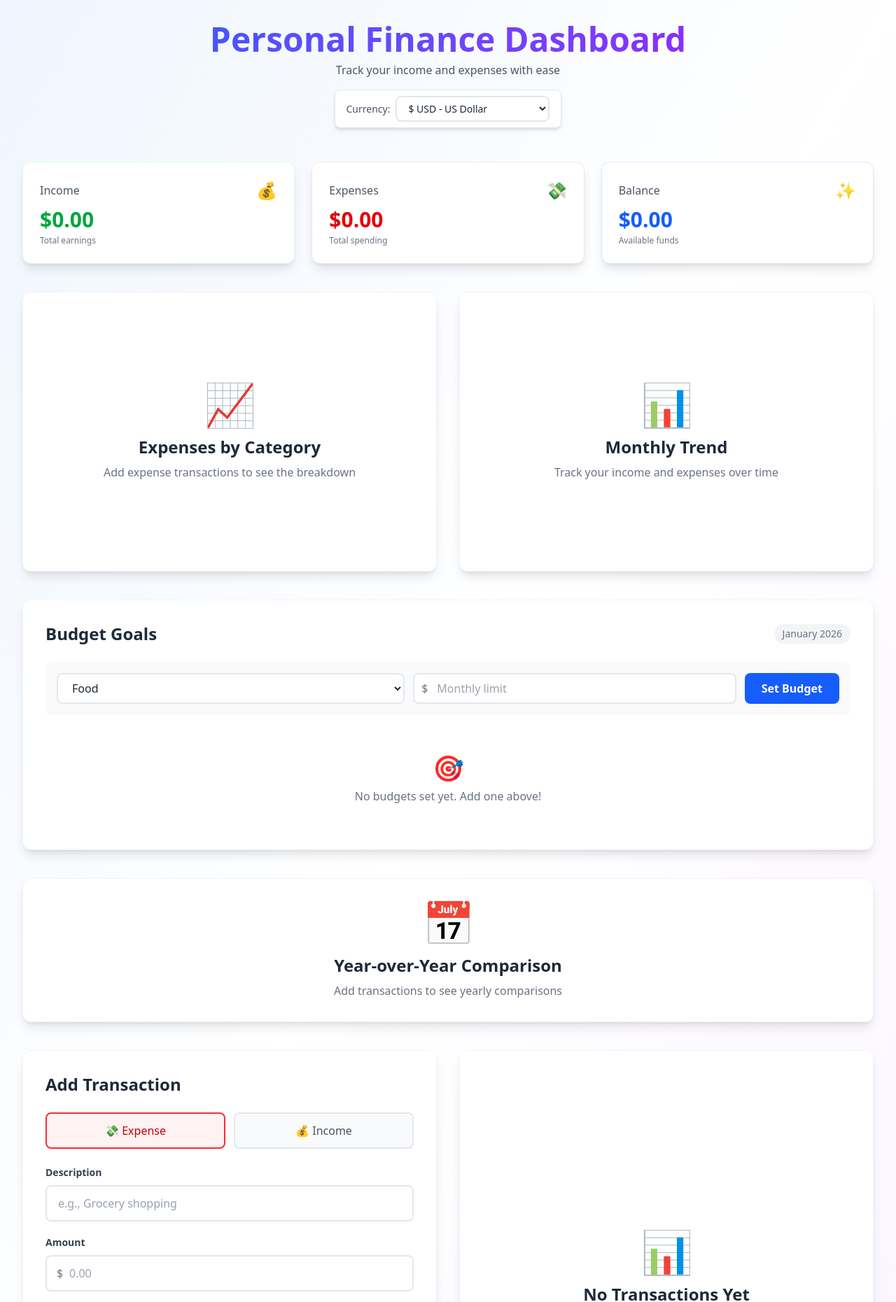
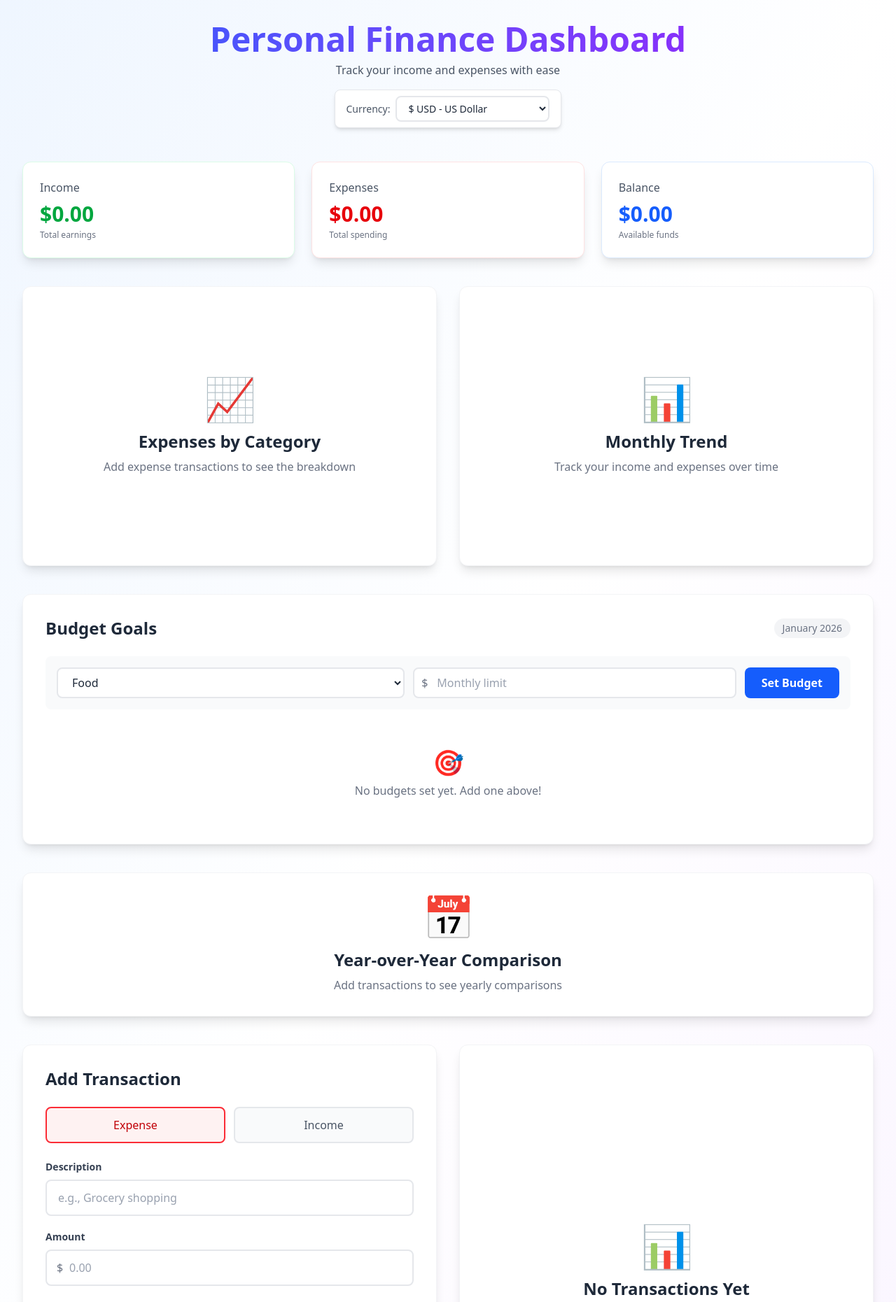
Before and after one commit to Crespo1301/finance-dashboard, a React (Vite) app: page / in a window 1280 px wide. Shown: the top 1861 px of the page at 70% size. Built offline with nearby package versions, Linux system fonts and the light colour scheme.

Commit message:
emojis removed

```diff
--- a/src/components/Summary.jsx
+++ b/src/components/Summary.jsx
@@ -18,7 +18,6 @@ function Summary({ transactions }) {
       <div className="bg-white p-6 rounded-xl shadow-lg hover:shadow-xl transition-all duration-300 border border-green-100">
         <div className="flex items-center justify-between mb-2">
           <p className="text-gray-600 font-medium">Income</p>
-          <span className="text-2xl">💰</span>
         </div>
         <p className="text-3xl font-bold text-green-600">{formatAmount(income)}</p>
         <p className="text-xs text-gray-500 mt-1">Total earnings</p>
@@ -27,7 +26,6 @@ function Summary({ transactions }) {
       <div className="bg-white p-6 rounded-xl shadow-lg hover:shadow-xl transition-all duration-300 border border-red-100">
         <div className="flex items-center justify-between mb-2">
           <p className="text-gray-600 font-medium">Expenses</p>
-          <span className="text-2xl">💸</span>
         </div>
         <p className="text-3xl font-bold text-red-600">{formatAmount(expenses)}</p>
         <p className="text-xs text-gray-500 mt-1">Total spending</p>
@@ -38,7 +36,6 @@ function Summary({ transactions }) {
       }`}>
         <div className="flex items-center justify-between mb-2">
           <p className="text-gray-600 font-medium">Balance</p>
-          <span className="text-2xl">{balance >= 0 ? '✨' : '⚠️'}</span>
         </div>
         <p className={`text-3xl font-bold ${
           balance >= 0 ? 'text-blue-600' : 'text-orange-600'
--- a/src/components/TransactionForm.jsx
+++ b/src/components/TransactionForm.jsx
@@ -62,7 +62,7 @@ function TransactionForm({ onAddTransaction }) {
             onChange={(e) => setType(e.target.value)}
             className="sr-only"
           />
-          <span className="font-medium">💸 Expense</span>
+          <span className="font-medium">Expense</span>
         </label>
         <label className={`flex-1 flex items-center justify-center p-3 rounded-lg cursor-pointer transition-all ${
           type === 'income'
@@ -77,7 +77,7 @@ function TransactionForm({ onAddTransaction }) {
             onChange={(e) => setType(e.target.value)}
             className="sr-only"
           />
-          <span className="font-medium">💰 Income</span>
+          <span className="font-medium">Income</span>
         </label>
       </div>
 
```
Also changed, not shown: 1 other file (tests, documents, lock files or other folders).
